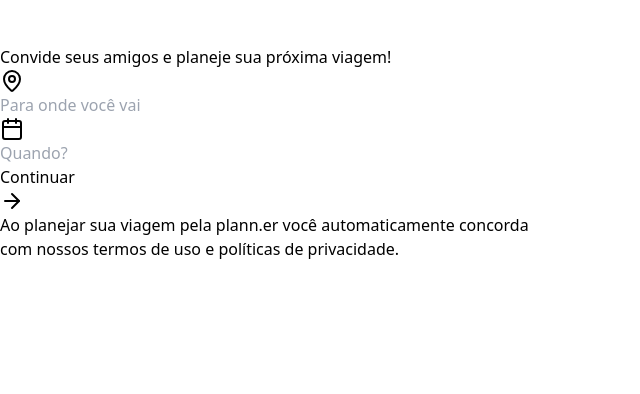
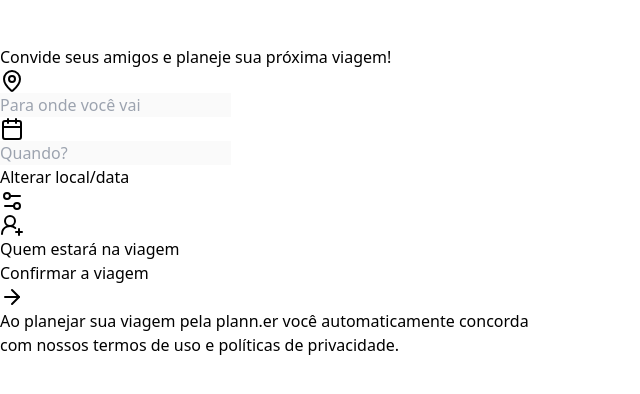
Before and after one commit to Vinicius-Coradini/Plann.er, a React (Vite) app: page / in a window 1280 px wide. Both pictures are taken after a click on the button "Continuar". Shown: the top 394 px of the page, without its empty margins (0-640 px from the left). Built offline with nearby package versions, Linux system fonts and the light colour scheme.

Commit message:
start of the modal

```diff
--- a/src/app.tsx
+++ b/src/app.tsx
@@ -1,6 +1,26 @@
-import { MapPin, Calendar, ArrowRight } from 'lucide-react'
+import { MapPin, Calendar, ArrowRight, UserRoundPlus, Settings2, X } from 'lucide-react'
+import { useState } from 'react'
 
 export function App() {
+
+  const [isGuestsInputOpen, setIsGuestsInputOpen] = useState(false)
+  const [isGuestsModalOpen, setIsGuestsModalOpen] = useState(false)
+
+  function openGuestInput() {
+    setIsGuestsInputOpen(true)
+  }
+
+  function closeGuestInput() {
+    setIsGuestsInputOpen(false)
+  }
+
+  function openGuestsModal() {
+    setIsGuestsModalOpen(true)
+  }
+
+  function closeGuestsModal() {
+    setIsGuestsModalOpen(false)
+  }
 
   return (
     <div className="h-screen flex items-center justify-center bg-pattern bg-no-repeat bg-center">
@@ -11,31 +31,73 @@
           <p className="text-zinc-300 text-lg">Convide seus amigos e planeje sua próxima viagem!</p>
         </div>
 
+        <div className='space-y-4'>
           <div className="h-16 bg-zinc-900 px-4 rounded-xl flex items-center shadow-shape gap-3">
             <div className='flex items-center gap-2 flex-1'>
               <MapPin className='size-5 text-zinc-400' />
-            <input type="text" placeholder="Para onde você vai" className="bg-transparent text-lg placeholder-zinc-400 outline-none flex-1" />
+              <input disabled={isGuestsInputOpen} type="text" placeholder="Para onde você vai" className="bg-transparent text-lg placeholder-zinc-400 outline-none flex-1" />
             </div>
 
             <div className='flex items-center gap-2'>
               <Calendar className='size-5 text-zinc-400' />
-            <input type="text" placeholder="Quando?" className="bg-transparent text-lg placeholder-zinc-400 w-40 outline-none" />
+              <input disabled={isGuestsInputOpen} type="text" placeholder="Quando?" className="bg-transparent text-lg placeholder-zinc-400 w-40 outline-none" />
             </div>
 
             <div className='w-px h-6 bg-zinc-800' />
 
 
+            {isGuestsInputOpen ? (
+              <button onClick={closeGuestInput} className='bg-zinc-800 text-zinc-200 rounded-lg px-5 py-2 font-medium flex items-center gap-2 hover:bg-zinc-700'>
+                Alterar local/data
+                <Settings2 className='size-5' />
+              </button>
+            ) : <button onClick={openGuestInput} className="bg-lime-300 text-lime-950 rounded-lg px-5 py-2 font-medium flex items-center gap-2 hover:bg-lime-400">
+              Continuar
+              <ArrowRight className='size-5' />
+            </button>}
+          </div>
+
+
+          {isGuestsInputOpen ? (
+            <div className="h-16 bg-zinc-900 px-4 rounded-xl flex items-center shadow-shape gap-3">
+              <button type='button' onClick={openGuestsModal} className='flex items-center gap-2 flex-1 text-left'>
+                <UserRoundPlus className='size-5 text-zinc-400' />
+                <span className='text-zinc-400 text-lg flex-1'>Quem estará na viagem</span>
+              </button>
+
+              <div className='w-px h-6 bg-zinc-800' />
 
               <button className="bg-lime-300 text-lime-950 rounded-lg px-5 py-2 font-medium flex items-center gap-2 hover:bg-lime-400">
-            Continuar
+                Confirmar a viagem
                 <ArrowRight className='size-5' />
               </button>
+            </div>
 
+          ) : null}
         </div>
 
         <p className="text-zinc-500 text-sm">Ao planejar sua viagem pela plann.er você automaticamente concorda<br />
           com nossos <a href="#" className="text-zinc-300 underline">termos de uso</a> e <a href="#" className="text-zinc-300 underline">políticas de privacidade</a>.</p>
       </div>
+
+      {isGuestsModalOpen && (
+        <div className='fixed inset-0 bg-black/60 flex items-center justify-center'>
+          <div className='w-[640px] rounded-xl py-5 px-6 shadow-shape bg-zinc-900'>
+            <div className='space-y-2'>
+              <div className='flex items-center justify-between'>
+                <h2 className='text-lg font-semibold'>Selecionar convidados</h2>
+                <button onClick={closeGuestsModal}>
+                  <X className='size-5 text-zinc-400' />
+                </button>
               </div>
+              <p className='text-sm text-zinc-400'>Os convidados irão receber e-mails para confirmar a participação na viagem.</p>
+            </div>
+            <div className='flex flex-wrap'>
+
+            </div>
+          </div>
+        </div>
+      )}
+    </div >
   )
 }
```
Lines whose indentation alone changed are shown as unchanged.
